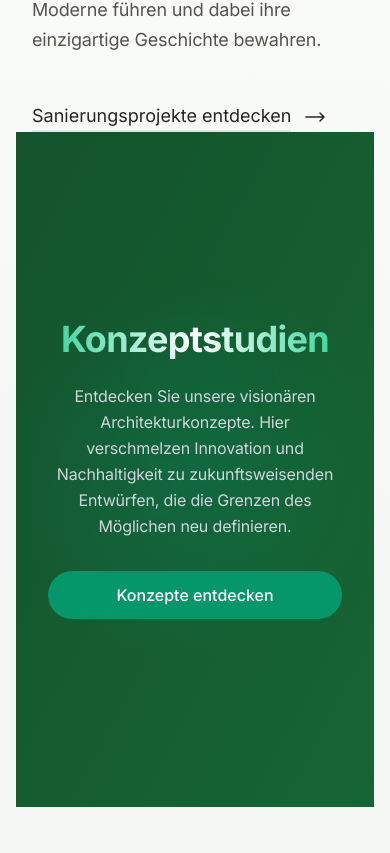
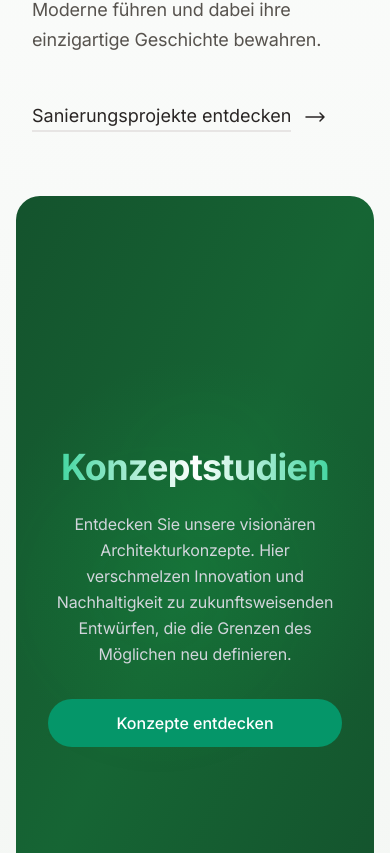
Before and after one commit to KonradBi/Richard, a Next.js app: page /projekte in a window 390 px wide. Shown: the part 3331-4184 px from the top of the page. Built offline with nearby package versions, Linux system fonts and the light colour scheme.

Commit message:
fix: adjust mobile spacing and scroll indicator visibility

```diff
--- a/src/app/projekte/page.tsx
+++ b/src/app/projekte/page.tsx
@@ -174,20 +174,20 @@ export default function ProjektePage() {
           </motion.div>
         </div>
 
-        {/* Scroll Indicator */}
+        {/* Scroll Indicator - Only visible on mobile */}
         <motion.div
-          className="absolute bottom-8 md:bottom-12 left-1/2 transform -translate-x-1/2 flex flex-col items-center space-y-4 w-full md:w-auto"
+          className="absolute bottom-8 left-1/2 transform -translate-x-1/2 flex flex-col items-center space-y-4 md:hidden"
           initial={{ opacity: 0, y: -20 }}
           animate={{ opacity: 1, y: 0 }}
           transition={{ duration: 1, delay: 1.5 }}
         >
-          <span className="text-xs md:text-sm text-gray-500 uppercase tracking-widest text-center">Scrollen</span>
+          <span className="text-xs text-gray-500 uppercase tracking-widest text-center">Scrollen</span>
           <motion.div
             animate={{ y: [0, 8, 0] }}
             transition={{ repeat: Infinity, duration: 1.5, ease: "easeInOut" }}
             className="flex justify-center"
           >
-            <svg className="w-5 h-5 md:w-6 md:h-6 text-green-700" fill="none" stroke="currentColor" viewBox="0 0 24 24">
+            <svg className="w-5 h-5 text-green-700" fill="none" stroke="currentColor" viewBox="0 0 24 24">
               <path strokeLinecap="round" strokeLinejoin="round" strokeWidth={2} d="M19 14l-7 7m0 0l-7-7m7 7V3" />
             </svg>
           </motion.div>
@@ -397,10 +397,10 @@ export default function ProjektePage() {
           initial={{ opacity: 0 }}
           animate={{ opacity: 1 }}
           transition={{ duration: 1 }}
-          className="relative min-h-[80vh] md:min-h-screen bg-gradient-to-br from-green-900 to-green-800"
+          className="relative mt-16 md:mt-32 pt-16 md:pt-0 bg-gradient-to-br from-green-900 via-green-800 to-green-900 rounded-3xl overflow-hidden"
         >
           <div className="absolute inset-0">
-            <div className="absolute inset-0 bg-[radial-gradient(circle_at_center,_var(--tw-gradient-stops))] from-emerald-600/20 via-transparent to-transparent"></div>
+            <div className="absolute inset-0 bg-[radial-gradient(circle_at_center,_var(--tw-gradient-stops))] from-green-600/20 via-transparent to-transparent"></div>
             {/* Animated background elements */}
             <motion.div
               initial={{ scale: 0.8, opacity: 0 }}
@@ -413,7 +413,7 @@ export default function ProjektePage() {
                 repeat: Infinity,
                 repeatType: "reverse"
               }}
-              className="absolute top-1/4 left-1/4 w-48 md:w-96 h-48 md:h-96 bg-emerald-500/30 rounded-full blur-3xl"
+              className="absolute top-1/4 left-1/4 w-48 md:w-96 h-48 md:h-96 bg-green-500/30 rounded-full blur-3xl"
             />
             <motion.div
               initial={{ scale: 0.8, opacity: 0 }}
@@ -427,7 +427,7 @@ export default function ProjektePage() {
                 repeatType: "reverse",
                 delay: 1
               }}
-              className="absolute bottom-1/3 right-1/3 w-48 md:w-96 h-48 md:h-96 bg-blue-500/20 rounded-full blur-3xl"
+              className="absolute bottom-1/3 right-1/3 w-48 md:w-96 h-48 md:h-96 bg-green-500/20 rounded-full blur-3xl"
             />
           </div>
 
```
